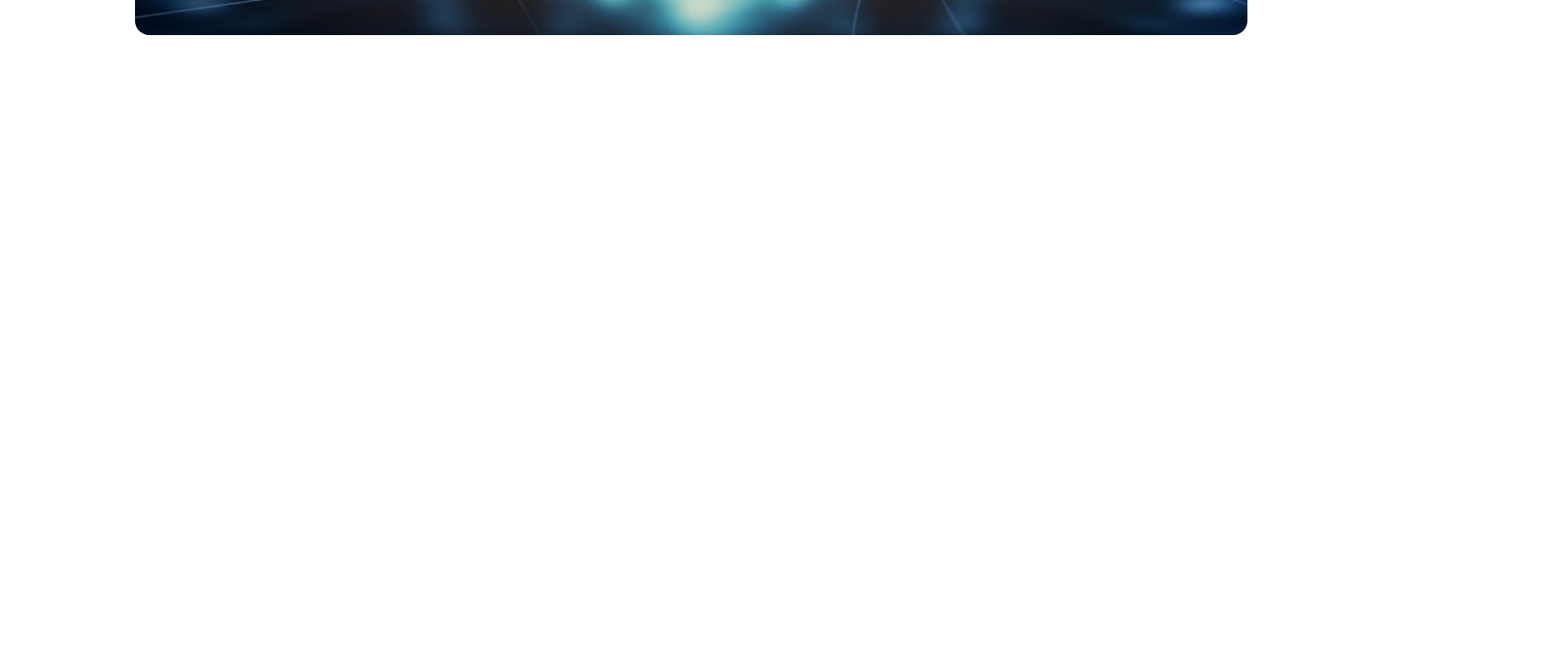
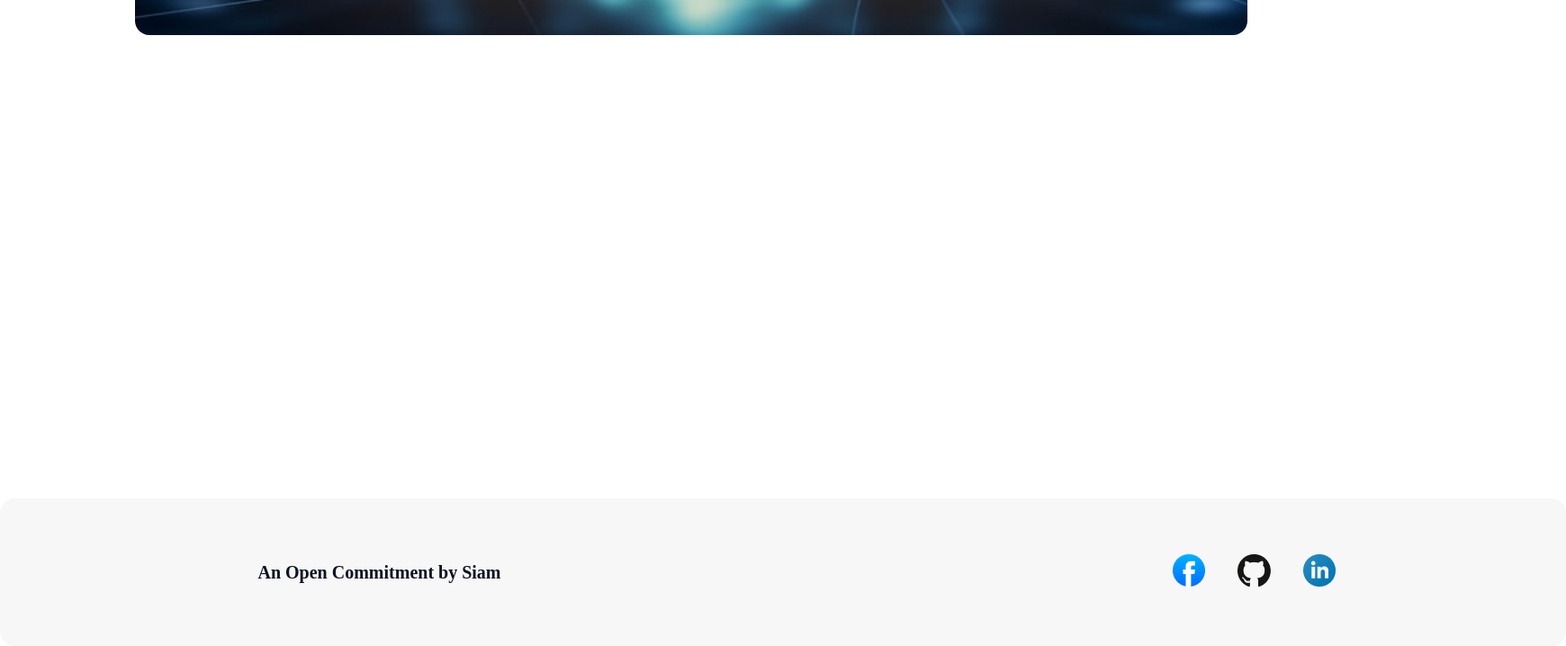
Before and after one commit to JHSiam/PhAssignment1, a plain HTML site: page index.html in a window 1280 px wide. Shown: the part 4591-5309 px from the top of the page at 90% size, 1740 px wide, since content can reach past the window. Before the commit the page ends 4843 px from the top, so only its background shows below. Drawn offline with Linux system fonts and the light colour scheme; a web font is replaced by a local one.

Commit message:
footer added

```diff
--- a/index.html
+++ b/index.html
@@ -16,7 +16,7 @@
             <p class="home-dis">Lorem Ipsum is simply dummy text of the printing and typesetting industry. Lorem Ipsum
                 has been the industry's standard dummy text.</p>
 
-            <button class="btn">Contact with me</button>
+            <button class="btn" onclick="location.href='#contact'">Contact with me</button>
         </div>
     </section>
     <!-- 2nd page starts here -->
@@ -110,6 +110,15 @@
             <button class="btn3" type="submit">Submit</button>
         </form>
     </section>
+   <!-- 6ht page -->
+    <footer id="contact">
+        <h4 class="footer-heading">An Open Commitment by Siam</h4>
+        <div class="social-links">
+            <a href="https://www.facebook.com/jahidhasan.siam.90" target="_blank"><img src="assets/facebook.png" alt=""></a>
+            <a href="https://github.com/JHSiam" target="_blank"><img src="assets/github.png" alt=""></a>
+            <a href="https://www.linkedin.com/in/jahid-hasan-siam/" target="_blank"><img src="assets/linkedin-icon 1.png" alt=""></a>
+        </div>
+    </footer>
 
 
 </body>
--- a/styles/style.css
+++ b/styles/style.css
@@ -710,3 +710,85 @@ input{
     letter-spacing: 0%;
     text-align: center;
 }
+
+/* 6th page design */
+
+footer{
+    /* Frame 21 */
+position: absolute;
+width: 1440px;
+height: 100px;
+left: 0;
+top: 5145px;
+/* Auto layout */
+display: flex;
+flex-direction: row;
+justify-content: center;
+align-items: center;
+gap: 600px;
+padding: 32px 150px 32px 150px;
+
+border-radius: 16px;
+
+background: rgba(13, 19, 33, 0.03);
+
+
+}
+
+.footer-heading{
+    /* An Open Commitment by Awlad Hossain */
+position: static;
+width: 390px;
+height: 24px;
+/* Auto layout */
+display: flex;
+flex-direction: row;
+justify-content: flex-start;
+align-items: center;
+padding: 0px;
+
+
+/* Inside Auto Layout */
+flex: none;
+order: 0;
+flex-grow: 0;
+margin: 0px 16px;
+
+
+color: rgb(13, 19, 33);
+font-family: Azeret Mono;
+font-size: 20px;
+font-weight: 600;
+line-height: 23px;
+letter-spacing: 0%;
+text-align: center;
+}
+
+.social-links{
+    /* Frame 25 */
+position: static;
+width: 157.01px;
+height: 36px;
+/* Auto layout */
+display: flex;
+flex-direction: row;
+justify-content: flex-start;
+align-items: center;
+padding: 0px;
+gap: 36px;
+
+
+/* Inside Auto Layout */
+flex: none;
+order: 1;
+flex-grow: 0;
+margin: 0px 10px;
+}
+
+body{
+    display: flex;
+    flex-direction: column;
+    justify-content: center;
+    align-content: center;
+
+}
```
